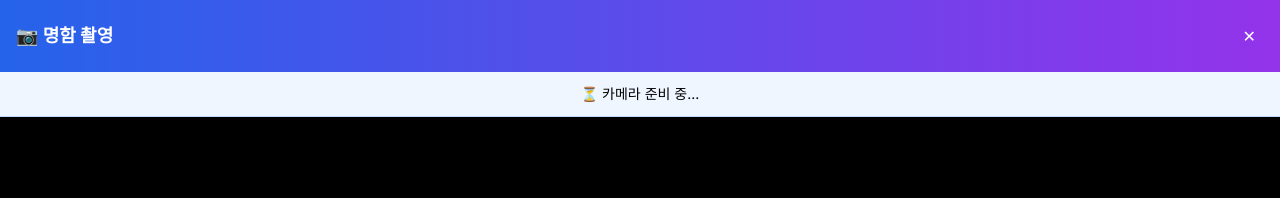
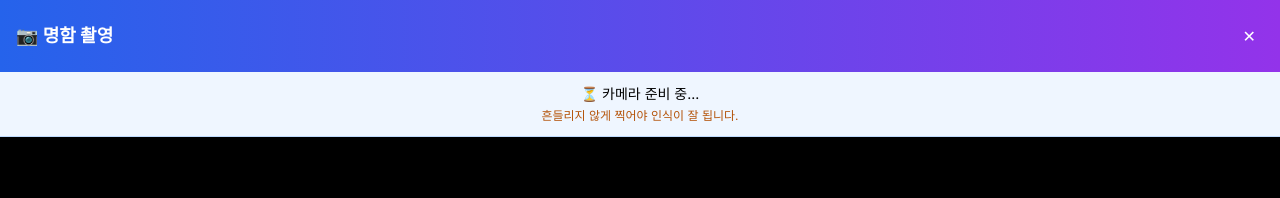
Before and after one commit to unleesh/emember, a Next.js app: page / in a window 1280 px wide. Both pictures are taken after a click on the button "📷 스캔 시작하기". Shown: the top 198 px of the page. Built offline with nearby package versions, Linux system fonts and the light colour scheme; no server answers.

Commit message:
fix subscription again

```diff
--- a/app/api/subscription/check/route.ts
+++ b/app/api/subscription/check/route.ts
@@ -20,10 +20,10 @@ export async function POST(request: NextRequest) {
     }
 
     // 기본 값들
-    const FREE_LIMIT = 5;
+    // const FREE_LIMIT = 5;
     let cardCount = 0;
-    let needsSubscription = false;
     // 구독 필요없게 해둠 260205
+    const needsSubscription = false;
     let sheetsError: string | null = null;
 
     // Google Sheets에서 카드 개수 조회 (에러가 나도 전체 API가 500으로 죽지 않도록 분리)
@@ -46,7 +46,7 @@ export async function POST(request: NextRequest) {
 
       const rows = response.data.values || [];
       cardCount = Math.max(0, rows.length - 1);
-      needsSubscription = cardCount >= FREE_LIMIT;
+      // needsSubscription = cardCount >= FREE_LIMIT;
     } catch (sheetsErr: any) {
       console.error('Sheets read error in /api/subscription/check:', sheetsErr);
       sheetsError = sheetsErr?.message || 'Sheets 조회 중 오류';
--- a/components/CameraCapture.tsx
+++ b/components/CameraCapture.tsx
@@ -117,6 +117,9 @@ export default function CameraCapture({ onCapture, onClose }: CameraCaptureProps
             {isMobile ? '📱 후면 카메라' : '💻 웹캠'}
           </p>
         )}
+        <p className="text-xs text-amber-700 text-center mt-1">
+          흔들리지 않게 찍어야 인식이 잘 됩니다.
+        </p>
       </div>
 
       {/* 카메라 프리뷰 - 가변 */}
--- a/components/DataEditor.tsx
+++ b/components/DataEditor.tsx
@@ -96,6 +96,9 @@ export default function DataEditor({ initialData, onSave, onBack }: DataEditorPr
 
       <div className="flex-1 overflow-auto p-4 sm:p-6 min-h-0">
         <div className="max-w-2xl mx-auto space-y-4">
+        <div className="bg-amber-50 border border-amber-200 rounded-lg px-4 py-3 text-sm text-amber-800">
+            명함의 형태에 따라 아직 성함 및 직책이 인식이 덜 되거나 잘 못 될 수 있습니다. 개선 중이니 보고 수정입력하시면 더 좋습니다. 개선하겠습니다!
+          </div>
           <div>
             <label className="block text-sm font-medium text-gray-700 mb-1">👤 이름</label>
             <input
```
